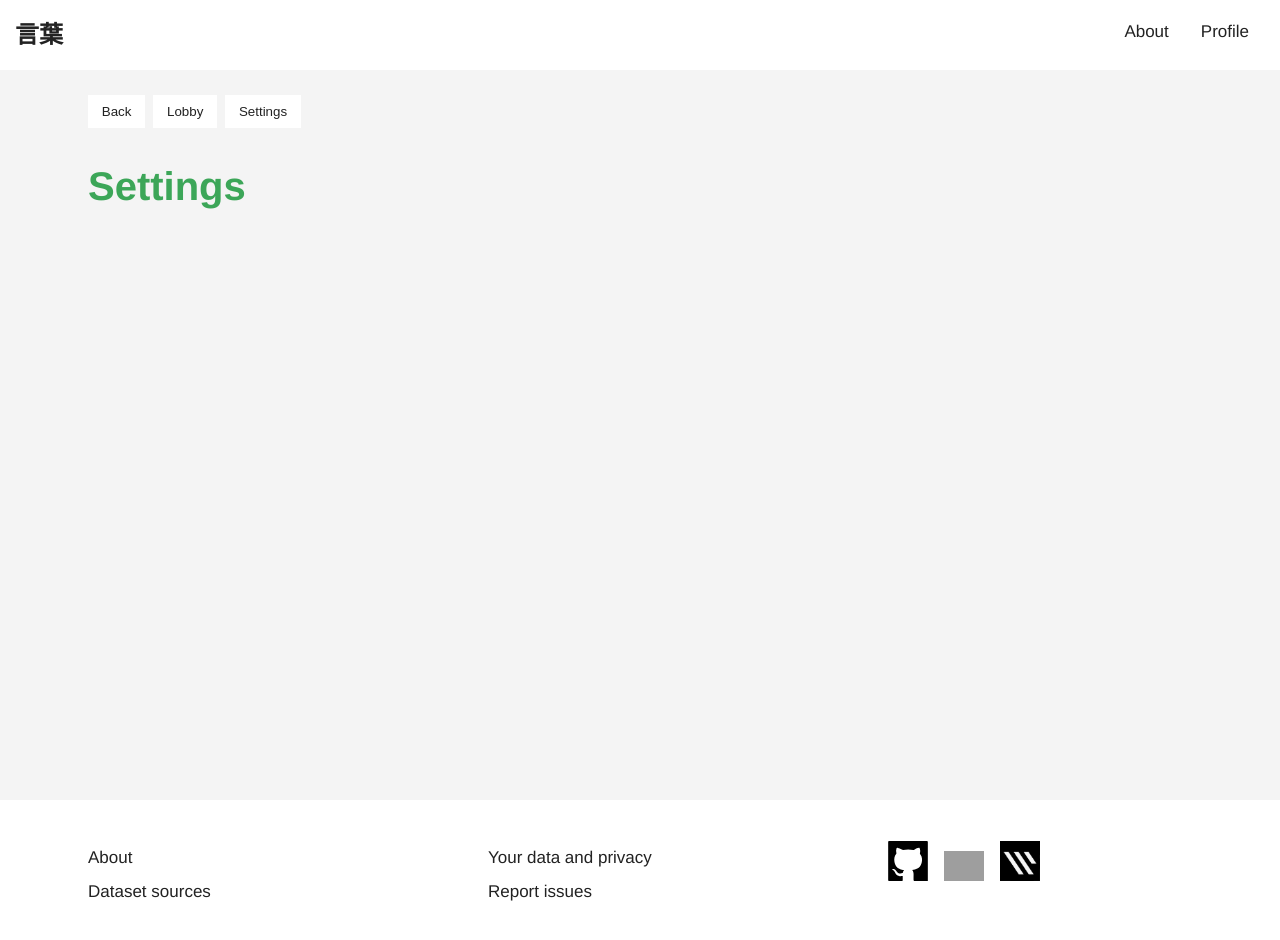
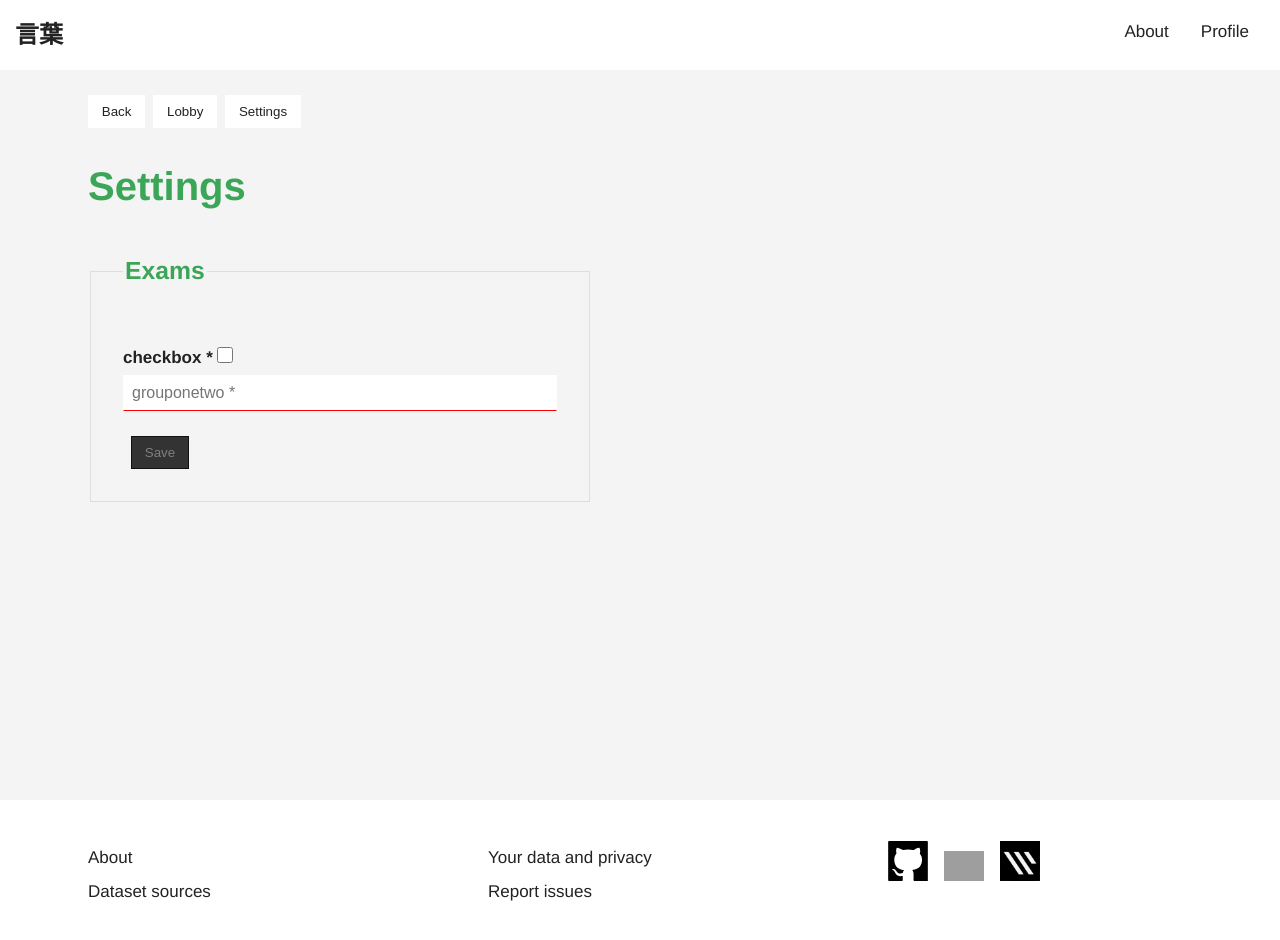
Before and after one commit to valdelaseras/kotoba-react, a React (Create React App) app: page /settings in a window 1280 px wide. Shown: the top 940 px of the page. Built offline with nearby package versions, Linux system fonts and the light colour scheme; grey boxes are pictures that could not be loaded.

Commit message:
working on form ( formgroups in fieldsets )

```diff
--- a/src/app/components/atomic/atoms/Input.js
+++ b/src/app/components/atomic/atoms/Input.js
@@ -23,6 +23,9 @@ export default class Input extends Component {
     initInput = () => {
         if ( this.required ) {
             this.placeholder += ' *';
+            if ( this.title ) {
+                this.title += ' *';
+            }
         }
     };
 
--- a/src/app/components/sections/settings/Settings.js
+++ b/src/app/components/sections/settings/Settings.js
@@ -13,9 +13,8 @@ const groupone = [
             {
                 id: "grouponeone",
                 name: "grouponeone",
-                type: "text",
-                placeholder: "grouponeone",
-                minLength: '3',
+                title: "checkbox",
+                type: "checkbox",
                 required: "required"
             },
             {
@@ -86,7 +85,14 @@ export default class Settings extends Component {
             <Section id={'settings'} title={'Settings'}>
                 <Row colSize={'column'}>
                     <Content colSize={'column two'}>
-
+                        <Fieldset title={'Exams'}>
+                            <Form submitHandler={ this.handleSubmit }
+                                  id={ 'settings-form' }
+                                  children={ groupone }
+                                  btnType={ 'submit' }
+                                  btnTitle={ 'Save' }
+                                  btnClass={ 'btn-primary' }/>
+                        </Fieldset>
                     </Content>
                 </Row>
             </Section>
```
Also changed, not shown: 1 other file (tests, documents, lock files or other folders).
